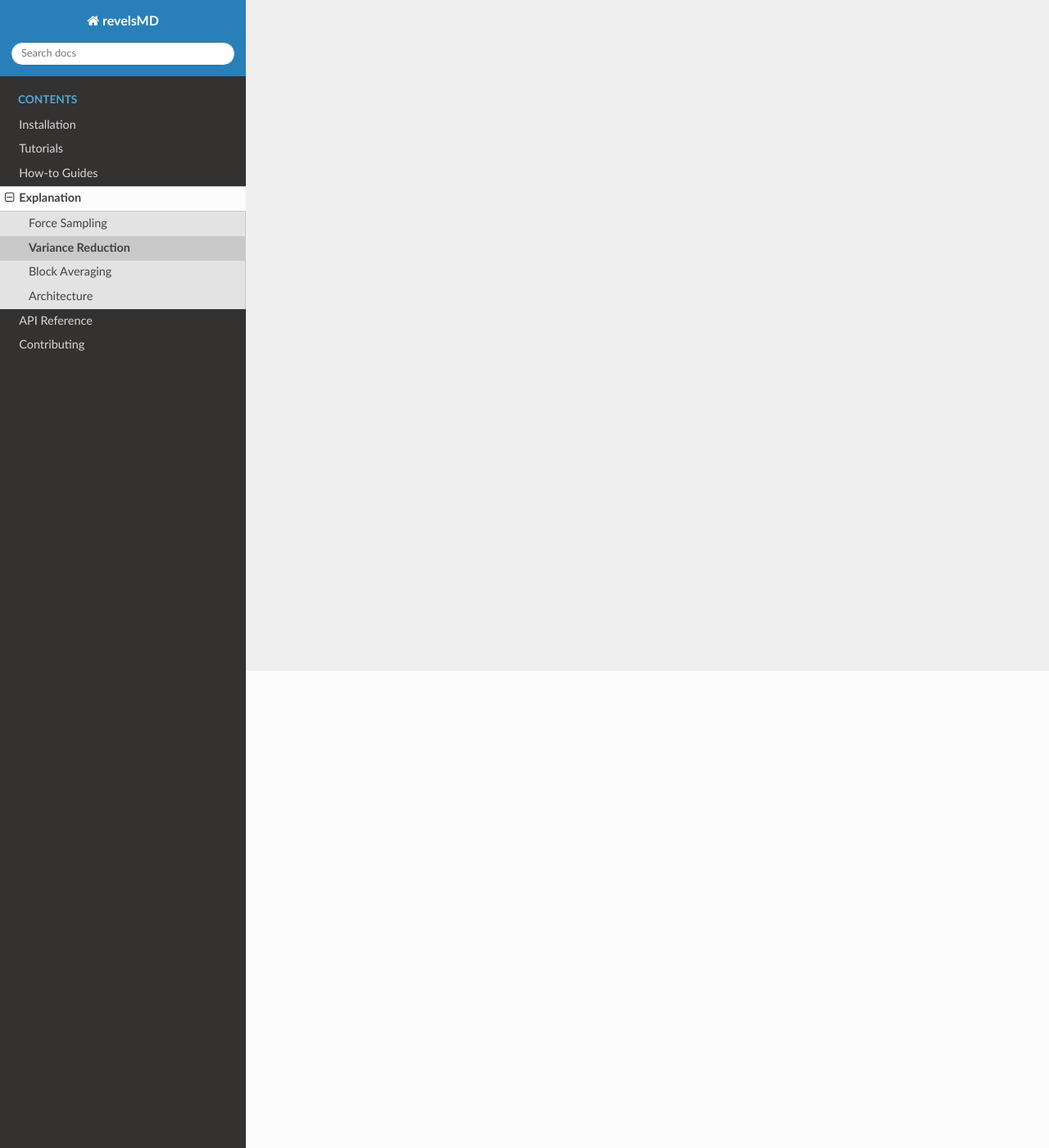
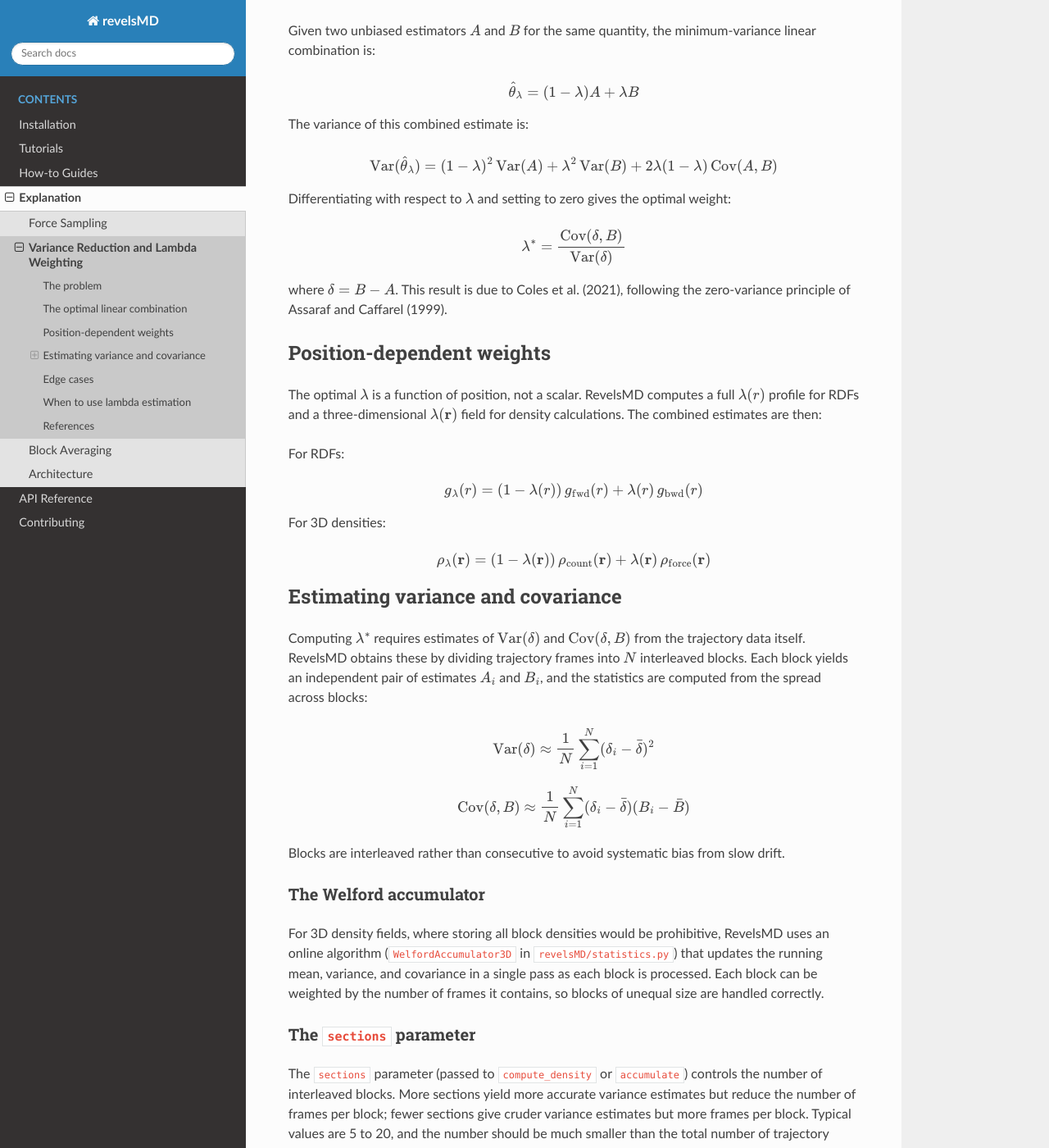
Before and after one commit to user200000/revelsmd, a Sphinx documentation site: the page built from docs/source/explanation/variance-reduction.md, in a window 1280 px wide and 1400 px high, scrolled down 582 px. Shown: the whole window at 82% size. Built offline with Sphinx 7.4.7 and the Read the Docs theme 3.1.0, drawn with Linux system fonts in a browser that asks for light colours; pages that are not in the unit, such as notebooks, are missing from menus; some of the changed text lies outside the part shown.

Commit message:
Add explanation: variance reduction and lambda weighting

```diff
--- a/docs/source/explanation/variance-reduction.md
+++ b/docs/source/explanation/variance-reduction.md
@@ -1 +1,77 @@
-# Variance Reduction
+# Variance Reduction and Lambda Weighting
+
+RevelsMD provides two independent estimators for each structural quantity it computes: a counting-based estimate and a force-based estimate (see [Force Sampling](force-sampling.md)). Both are unbiased, but their variance characteristics differ by region. The lambda method combines them with position-dependent weights chosen to minimise total variance, producing a single estimate that outperforms either alone.
+
+## The problem
+
+For RDFs, the two estimators are the forward-integrated $g_\text{fwd}(r)$ and backward-integrated $g_\text{bwd}(r)$. Forward integration is more accurate near $r = 0$; backward integration at large $r$. For 3D densities, the two estimators are the counting-based $\rho_\text{count}(\mathbf{r})$ and the force-based $\rho_\text{force}(\mathbf{r})$. Counting performs better in high-density regions; force-based in low-density regions.
+
+In both cases, the optimal strategy is to take a weighted average that varies with position — using whichever estimator is more reliable locally.
+
+## The optimal linear combination
+
+Given two unbiased estimators $A$ and $B$ for the same quantity, the minimum-variance linear combination is:
+
+$$\hat{\theta}_\lambda = (1 - \lambda) A + \lambda B$$
+
+The variance of this combined estimate is:
+
+$$\operatorname{Var}(\hat{\theta}_\lambda) = (1-\lambda)^2 \operatorname{Var}(A) + \lambda^2 \operatorname{Var}(B) + 2\lambda(1-\lambda)\operatorname{Cov}(A, B)$$
+
+Differentiating with respect to $\lambda$ and setting to zero gives the optimal weight:
+
+$$\lambda^* = \frac{\operatorname{Cov}(\delta, B)}{\operatorname{Var}(\delta)}$$
+
+where $\delta = B - A$. This result is due to Coles et al. (2021), following the zero-variance principle of Assaraf and Caffarel (1999).
+
+## Position-dependent weights
+
+The optimal $\lambda$ is a function of position, not a scalar. RevelsMD computes a full $\lambda(r)$ profile for RDFs and a three-dimensional $\lambda(\mathbf{r})$ field for density calculations. The combined estimates are then:
+
+For RDFs:
+
+$$g_\lambda(r) = (1 - \lambda(r))\, g_\text{fwd}(r) + \lambda(r)\, g_\text{bwd}(r)$$
+
+For 3D densities:
+
+$$\rho_\lambda(\mathbf{r}) = (1 - \lambda(\mathbf{r}))\, \rho_\text{count}(\mathbf{r}) + \lambda(\mathbf{r})\, \rho_\text{force}(\mathbf{r})$$
+
+## Estimating variance and covariance
+
+Computing $\lambda^*$ requires estimates of $\operatorname{Var}(\delta)$ and $\operatorname{Cov}(\delta, B)$ from the trajectory data itself. RevelsMD obtains these by dividing trajectory frames into $N$ interleaved blocks. Each block yields an independent pair of estimates $A_i$ and $B_i$, and the statistics are computed from the spread across blocks:
+
+$$\operatorname{Var}(\delta) \approx \frac{1}{N} \sum_{i=1}^N (\delta_i - \bar{\delta})^2$$
+
+$$\operatorname{Cov}(\delta, B) \approx \frac{1}{N} \sum_{i=1}^N (\delta_i - \bar{\delta})(B_i - \bar{B})$$
+
+Blocks are interleaved rather than consecutive to avoid systematic bias from slow drift.
+
+### The Welford accumulator
+
+For 3D density fields, where storing all block densities would be prohibitive, RevelsMD uses an online algorithm (`WelfordAccumulator3D` in `revelsMD/statistics.py`) that updates the running mean, variance, and covariance in a single pass as each block is processed. Each block can be weighted by the number of frames it contains, so blocks of unequal size are handled correctly.
+
+### The `sections` parameter
+
+The `sections` parameter (passed to `compute_density` or `accumulate`) controls the number of interleaved blocks. More sections yield more accurate variance estimates but reduce the number of frames per block; fewer sections give cruder variance estimates but more frames per block. Typical values are 5 to 20, and the number should be much smaller than the total number of trajectory frames.
+
+For RDFs, lambda estimation is enabled by passing `integration='lambda'` to `compute_rdf` or `get_rdf`.
+
+## Edge cases
+
+Where $\operatorname{Var}(\delta)$ is zero — because both estimators agree exactly across all blocks — the optimal $\lambda$ is undefined. RevelsMD defaults to $\lambda = 0$ in these regions (use estimator $A$). Non-finite $\lambda$ values arising from other numerical issues are also replaced with zero. These defaults are conservative: they fall back on the counting-based estimator rather than introducing spurious values.
+
+## When to use lambda estimation
+
+Lambda estimation is most beneficial when:
+
+- Trajectories are short and variance is the dominant source of error.
+- The system is inhomogeneous and different regions have very different sampling quality.
+- Low-density or high-barrier regions are of particular interest.
+
+It may add unnecessary computation when trajectories are long and well-converged, or when the counting estimator alone meets accuracy requirements.
+
+## References
+
+- Coles, S. W., Mangaud, E., Frenkel, D., & Rotenberg, B. (2021). Reduced variance analysis of molecular dynamics simulations by linear combination of estimators. *The Journal of Chemical Physics*, 154(19), 191101. [doi:10.1063/5.0053737](https://doi.org/10.1063/5.0053737)
+
+- Assaraf, R., & Caffarel, M. (1999). Zero-variance principle for Monte Carlo algorithms. *Physical Review Letters*, 83(23), 4682. [doi:10.1103/PhysRevLett.83.4682](https://doi.org/10.1103/PhysRevLett.83.4682)
```
